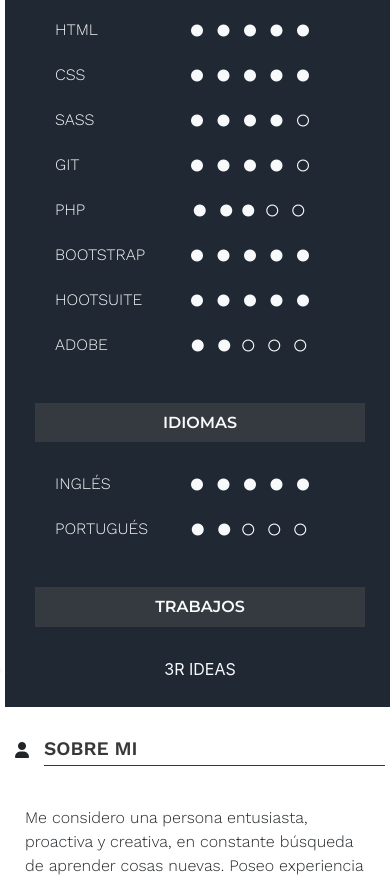
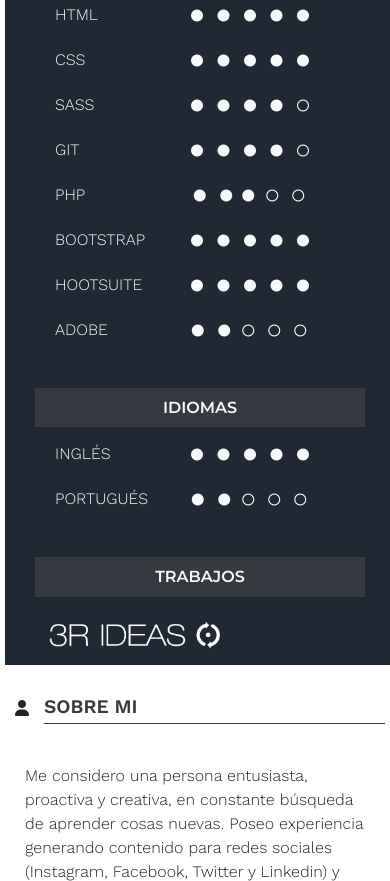
Before and after one commit to manuellacarra/curriculum, a plain HTML site: page index.html in a window 390 px wide. Shown: the part 715-1596 px from the top of the page. Drawn offline with nearby package versions, Linux system fonts and the light colour scheme.

Commit message:
Add files via upload

```diff
--- a/css/style.css
+++ b/css/style.css
@@ -93,7 +93,7 @@ p {
   .grid-cv .titulos-izquierda {
     margin-top: 30px;
     text-align: center;
-    margin-bottom: 30px;
+    margin-bottom: 15px;
     margin-right: 20px;
     margin-left: 20px;
     font-family: 'Montserrat', sans-serif;
@@ -209,13 +209,8 @@ p {
       @media screen and (min-width: 250px) and (max-width: 768px) {
         .grid-cv .grid-habilidades #primerPunto {
           margin-left: 80px; } }
-  .grid-cv .lista {
-    margin-left: 70px;
-    padding-left: 0px; }
-    @media screen and (min-width: 250px) and (max-width: 768px) {
-      .grid-cv .lista {
-        text-align: center;
-        margin-left: 0px; } }
+  .grid-cv #tres-r {
+    filter: invert(100%); }
   .grid-cv .titulosDerecha {
     border-bottom: solid;
     border-width: 1px;
--- a/index.html
+++ b/index.html
@@ -113,9 +113,7 @@
 			</section>
 			<section>
 				<h2 class="titulos-izquierda bg-dark text-light">TRABAJOS</h2>
-				<ul class="lista">
-					<a href="https://manuellacarra.github.io/3r-ideas/" title="3r-ideas" class="text-light"><li>3R IDEAS</li></a>
-				</ul>
+				<a href="https://manuellacarra.github.io/3r-ideas/" title="3r-ideas" class="text-light"><img src="images/3R-IDEAS.png" class="w-50 h-25 ml-4" id="tres-r"></a>
 			</section>
 		</div>
 	</div>
```
Also changed, not shown: images/3R-IDEAS.png (added).
